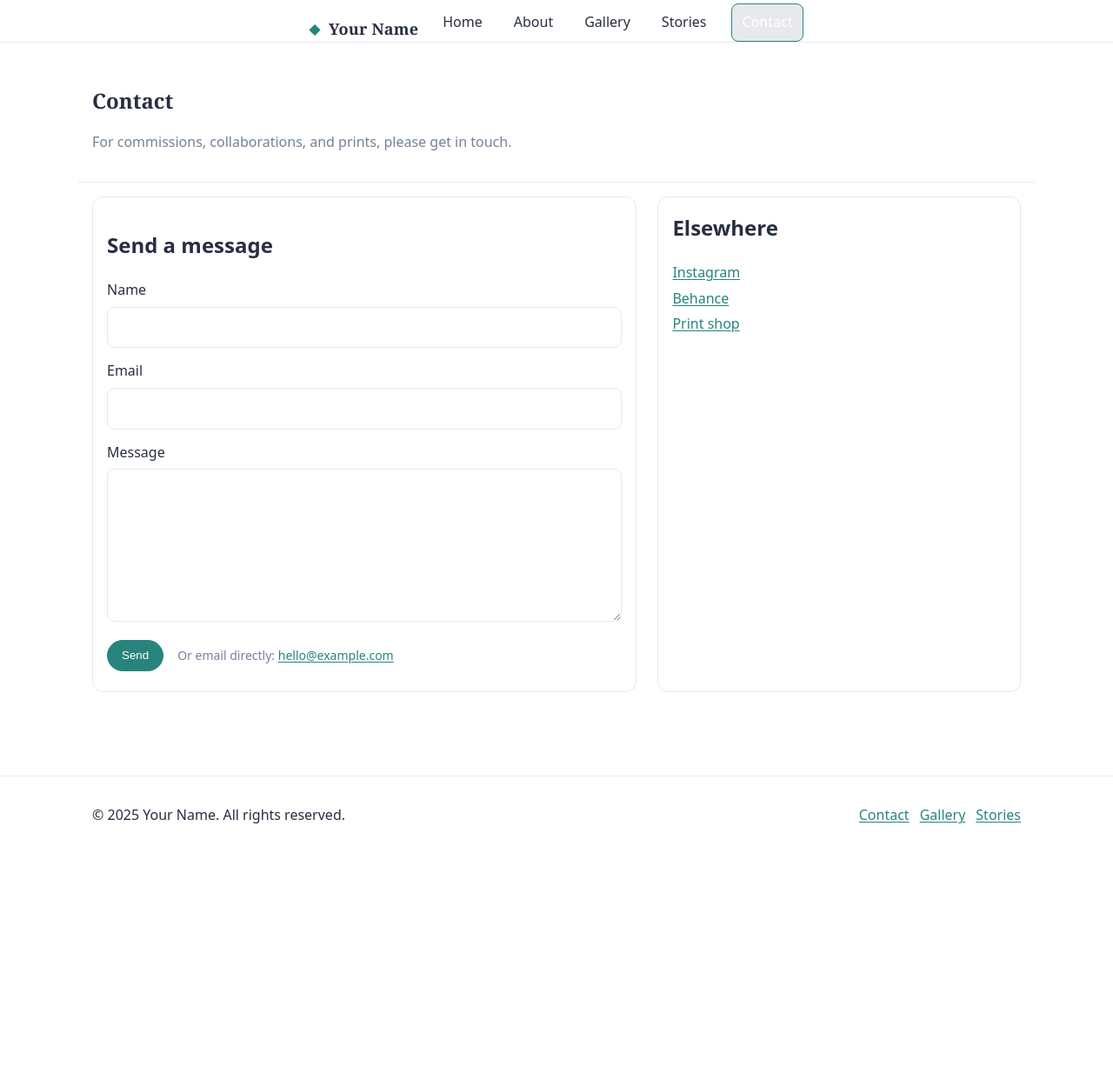
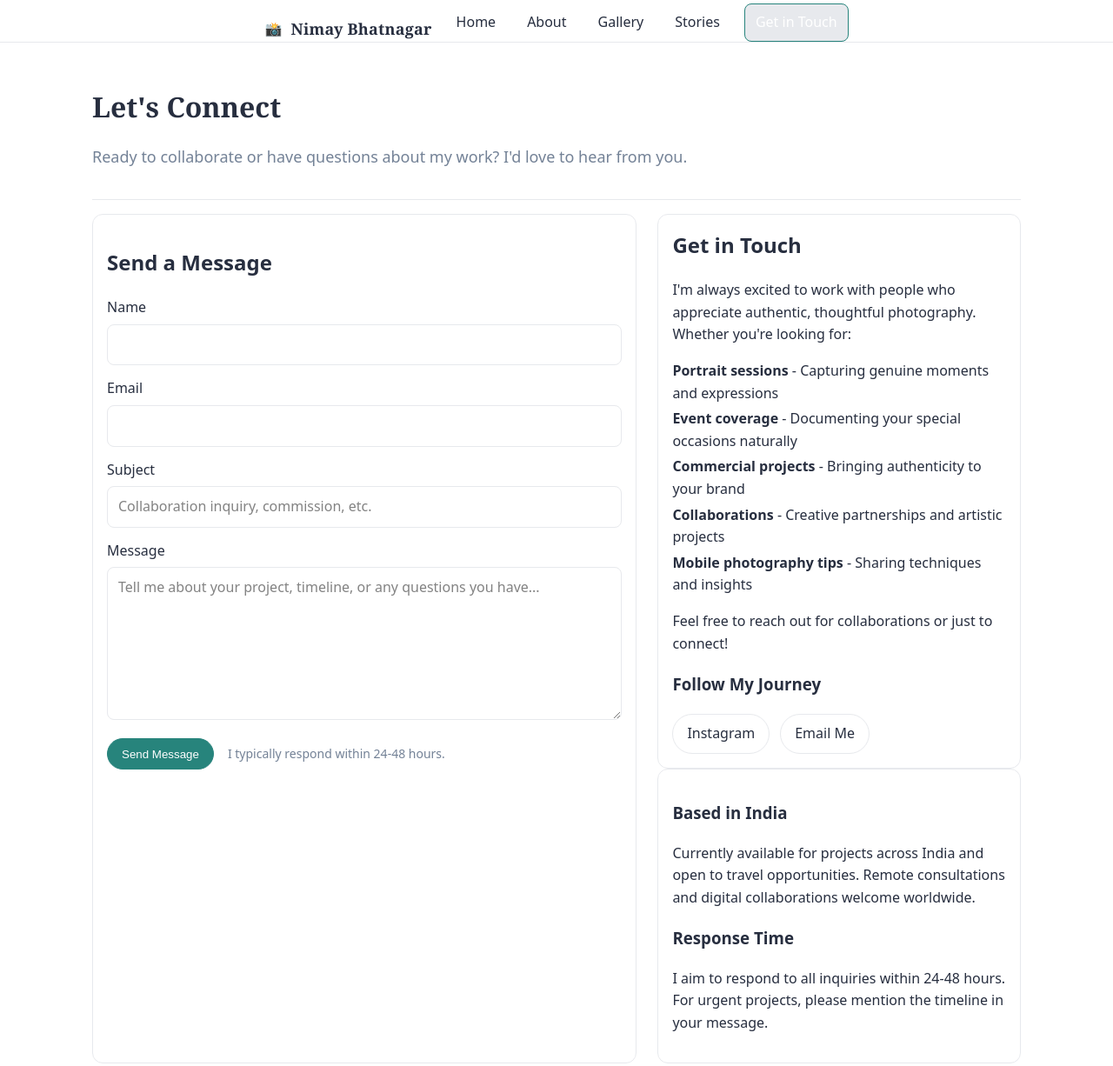
Before and after one commit to Mr-Broccolli/Portfolio, a plain HTML site: page contact.html in a window 1280 px wide. Shown: the part 17-1243 px from the top of the page at 87% size. Before the commit the page ends 1000 px from the top, so only its background shows below. Drawn offline with Linux system fonts and the light colour scheme; files that its build step writes are made by us from their sources.

Commit message:
Update contact.html

```diff
--- a/contact.html
+++ b/contact.html
@@ -1,31 +1,24 @@
-<!doctype html>
+<!DOCTYPE html>
 <html lang="en">
 <head>
-    <meta charset="utf-8" />
-    <meta
-      name="viewport"
-      content="width=device-width, initial-scale=1, viewport-fit=cover"
-    />
-    <title>Contact — Photographer Portfolio</title>
-    <meta name="description" content="Get in touch for commissions and collaborations." />
-    <link rel="stylesheet" href="assets/styles.css" />
-    <script defer src="assets/script.js"></script>
+    <meta charset="utf-8">
+    <meta name="viewport" content="width=device-width, initial-scale=1, viewport-fit=cover">
+    <title>Contact - Nimay Bhatnagar Photography</title>
+    <meta name="description" content="Get in touch with Nimay Bhatnagar for photography collaborations, inquiries, and commissions.">
+    <link rel="stylesheet" href="styles.css">
+    <script defer src="script.js"></script>
 </head>
 <body>
     <a class="skip-link" href="#main">Skip to content</a>
+
     <header class="site-header" role="banner">
         <div class="container header-inner">
             <a href="index.html" class="brand" aria-label="Homepage">
-          <span class="brand-mark" aria-hidden="true">◆</span>
-          <span class="brand-text">Your Name</span>
+                <span class="brand-mark" aria-hidden="true">📸</span>
+                <span class="brand-text">Nimay Bhatnagar</span>
             </a>
 
-        <button
-          class="nav-toggle"
-          aria-label="Toggle navigation"
-          aria-controls="site-nav"
-          aria-expanded="false"
-        >
+            <button class="nav-toggle" aria-label="Toggle navigation" aria-controls="site-nav" aria-expanded="false">
                 <span class="nav-toggle-bar" aria-hidden="true"></span>
                 <span class="nav-toggle-bar" aria-hidden="true"></span>
                 <span class="nav-toggle-bar" aria-hidden="true"></span>
@@ -37,62 +30,90 @@
                     <li><a href="about.html">About</a></li>
                     <li><a href="gallery.html">Gallery</a></li>
                     <li><a href="stories.html">Stories</a></li>
-            <li><a href="contact.html" aria-current="page" class="btn btn-primary">Contact</a></li>
+                    <li><a href="contact.html" aria-current="page" class="btn btn-primary">Get in Touch</a></li>
                 </ul>
             </nav>
         </div>
     </header>
 
     <main id="main" class="site-main">
-      <section class="page-header container">
-        <h1 class="text-balance">Contact</h1>
-        <p class="muted">
-          For commissions, collaborations, and prints, please get in touch.
-        </p>
-      </section>
+        <div class="container">
+            <div class="page-header">
+                <h1>Let's Connect</h1>
+                <p class="lead">Ready to collaborate or have questions about my work? I'd love to hear from you.</p>
+            </div>
 
-      <section class="container contact-wrap">
-        <form id="contact-form" class="card" aria-labelledby="contact-title">
-          <h2 id="contact-title">Send a message</h2>
+            <div class="contact-wrap">
+                <form id="contact-form" class="card">
+                    <h2>Send a Message</h2>
+
                     <div class="field">
                         <label for="name">Name</label>
-            <input id="name" name="name" type="text" required autocomplete="name" />
+                        <input type="text" id="name" name="name" required>
                     </div>
+
                     <div class="field">
                         <label for="email">Email</label>
-            <input id="email" name="email" type="email" required autocomplete="email" />
+                        <input type="email" id="email" name="email" required>
                     </div>
+
+                    <div class="field">
+                        <label for="subject">Subject</label>
+                        <input type="text" id="subject" name="subject" placeholder="Collaboration inquiry, commission, etc.">
+                    </div>
+
                     <div class="field">
                         <label for="message">Message</label>
-            <textarea id="message" name="message" rows="6" required></textarea>
+                        <textarea id="message" name="message" rows="6"
+                                  placeholder="Tell me about your project, timeline, or any questions you have..." required></textarea>
                     </div>
+
                     <div class="actions">
-            <button type="submit" class="btn btn-primary">Send</button>
-            <p class="muted small">
-              Or email directly:
-              <a href="mailto:hello@example.com" class="link">hello@example.com</a>
-            </p>
+                        <button type="submit" class="btn btn-primary">Send Message</button>
+                        <p class="small muted">I typically respond within 24-48 hours.</p>
                     </div>
                 </form>
 
-        <aside class="card contact-aside">
-          <h2>Elsewhere</h2>
+                <div class="contact-aside">
+                    <div class="card">
+                        <h2>Get in Touch</h2>
+                        <p>I'm always excited to work with people who appreciate authentic, thoughtful photography. Whether you're looking for:</p>
+
                         <ul class="contact-list">
-            <li><a class="link" href="#" aria-label="Instagram">Instagram</a></li>
-            <li><a class="link" href="#" aria-label="Behance">Behance</a></li>
-            <li><a class="link" href="#" aria-label="Print shop">Print shop</a></li>
+                            <li><strong>Portrait sessions</strong> - Capturing genuine moments and expressions</li>
+                            <li><strong>Event coverage</strong> - Documenting your special occasions naturally</li>
+                            <li><strong>Commercial projects</strong> - Bringing authenticity to your brand</li>
+                            <li><strong>Collaborations</strong> - Creative partnerships and artistic projects</li>
+                            <li><strong>Mobile photography tips</strong> - Sharing techniques and insights</li>
                         </ul>
-        </aside>
-      </section>
+
+                        <p>Feel free to reach out for collaborations or just to connect!</p>
+
+                        <h3>Follow My Journey</h3>
+                        <div class="hero-actions">
+                            <a href="https://instagram.com" class="btn btn-ghost" target="_blank" rel="noopener">Instagram</a>
+                            <a href="mailto:hello@nimaybhatnagar.com" class="btn btn-ghost">Email Me</a>
+                        </div>
+                    </div>
+
+                    <div class="card">
+                        <h3>Based in India</h3>
+                        <p>Currently available for projects across India and open to travel opportunities. Remote consultations and digital collaborations welcome worldwide.</p>
+
+                        <h3>Response Time</h3>
+                        <p>I aim to respond to all inquiries within 24-48 hours. For urgent projects, please mention the timeline in your message.</p>
+                    </div>
+                </div>
+            </div>
+        </div>
     </main>
 
-    <footer class="site-footer" role="contentinfo">
+    <footer class="site-footer">
         <div class="container footer-inner">
-        <p>&copy; <span id="year"></span> Your Name. All rights reserved.</p>
-        <nav aria-label="Footer">
-          <a href="contact.html" class="link" aria-current="page">Contact</a>
-          <a href="gallery.html" class="link">Gallery</a>
-          <a href="stories.html" class="link">Stories</a>
+            <p class="small muted">&copy; <span id="year">2025</span> Nimay Bhatnagar. All rights reserved.</p>
+            <nav>
+                <a href="contact.html" class="small">Contact</a>
+                <a href="https://instagram.com" class="small" target="_blank" rel="noopener">Instagram</a>
             </nav>
         </div>
     </footer>
```
Lines whose indentation alone changed are shown as unchanged.
